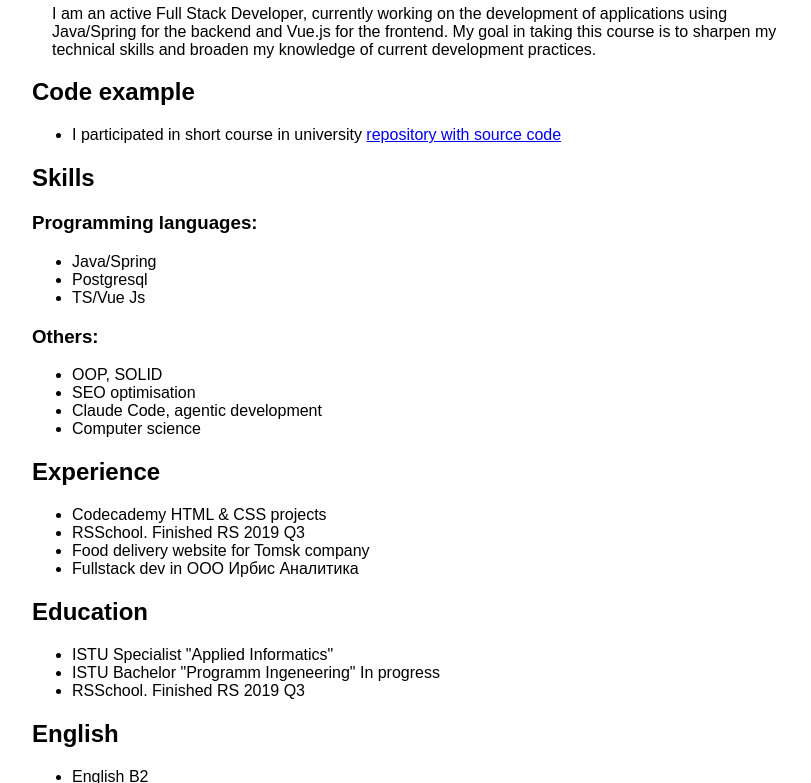
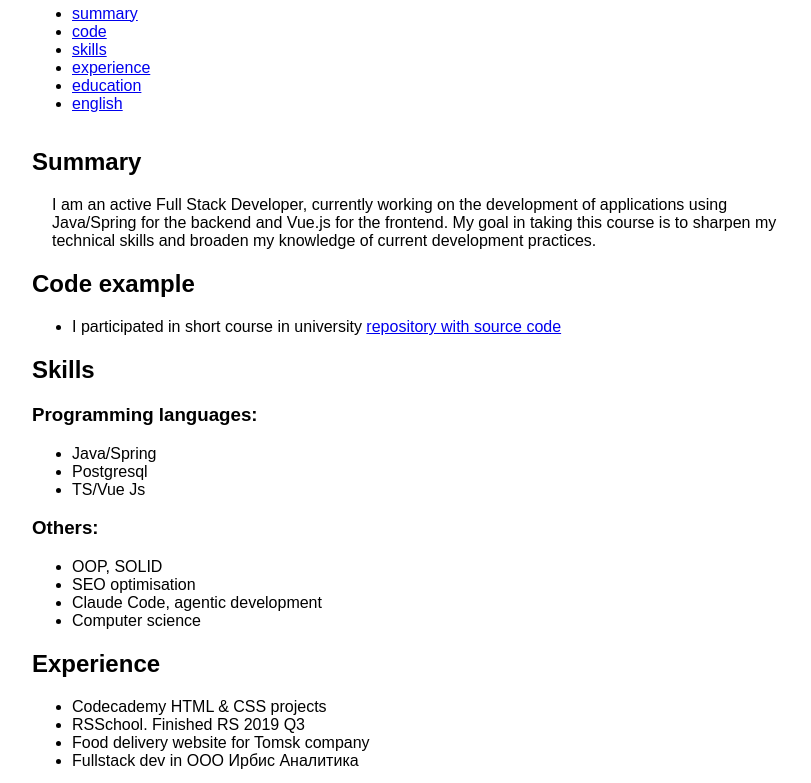
Before and after one commit to IvanovVlad/rsschool-cv, a plain HTML site: page index.html in a window 1280 px wide. Shown: the part 243-1026 px from the top of the page, without its empty margins (234-1045 px from the left). Drawn offline with Linux system fonts and the light colour scheme.

Commit message:
feat: add navigation

```diff
--- a/index.html
+++ b/index.html
@@ -12,7 +12,7 @@
         <div class="ahead">
             <div>
                 <h1>Ivanov Vladislav CV</h1>
-                <div>
+                <div class="contacts">
                     <h2>Contacts</h2>
                     <div>
                         email: iwanow.wld@gmail.com
@@ -21,19 +21,30 @@
                         discord: Vladislav Ivanov (@IvanovVlad)
                     </div>
                 </div>
+                <nav>
+                    <h2>Table of content</h2>
+                    <ul>
+                        <li><a href="#summary">summary</a></li>
+                        <li><a href="#code">code</a></li>
+                        <li><a href="#skills">skills</a></li>
+                        <li><a href="#experience">experience</a></li>
+                        <li><a href="#education">education</a></li>
+                        <li><a href="#english">english</a></li>
+                    </ul>
+                </nav>
             </div>
             <img src="/assets/my-photo.png" class="photo" alt="my-photo">
         </div>
         <div>
-            <h2>Summary</h2>
+            <h2 id="summary">Summary</h2>
             <p>I am an active Full Stack Developer, currently working on the development of applications using
                 Java/Spring for the backend and Vue.js for the frontend. My goal in taking this course is to sharpen my
                 technical skills and broaden my knowledge of current development practices.</p>
-            <h2>Code example</h2>
+            <h2 id="code">Code example</h2>
             <ul>
                 <li>I participated in short course in university <a href="https://github.com/IvanovVlad/summer_practice_frontend">repository with source code</a></li>
             </ul>
-            <h2>Skills</h2>
+            <h2 id="skills">Skills</h2>
             <div>
                 <h3>Programming languages:</h3>
                 <ul>
@@ -49,20 +60,20 @@
                     <li>Computer science</li>
                 </ul>
             </div>
-            <h2>Experience</h2>
+            <h2 id="experience">Experience</h2>
             <ul>
                 <li>Codecademy HTML & CSS projects</li>
                 <li>RSSchool. Finished RS 2019 Q3</li>
                 <li>Food delivery website for Tomsk company</li>
                 <li>Fullstack dev in ООО Ирбис Аналитика</li>
             </ul>
-            <h2>Education</h2>
+            <h2 id="education">Education</h2>
             <ul>
                 <li>ISTU Specialist "Applied Informatics"</li>
                 <li>ISTU Bachelor "Programm Ingeneering" In progress</li>
                 <li>RSSchool. Finished RS 2019 Q3</li>
             </ul>
-            <h2>English</h2>
+            <h2 id="english">English</h2>
             <ul>
                 <li>English B2</li>
                 <li>Communication with English native speakers (ISTU foreign students)</li>
--- a/style.css
+++ b/style.css
@@ -54,3 +54,7 @@ article {
     flex-wrap: wrap;
     gap: 12px;
 }
+
+.contacts {
+    margin-bottom: 12px;
+}
```
